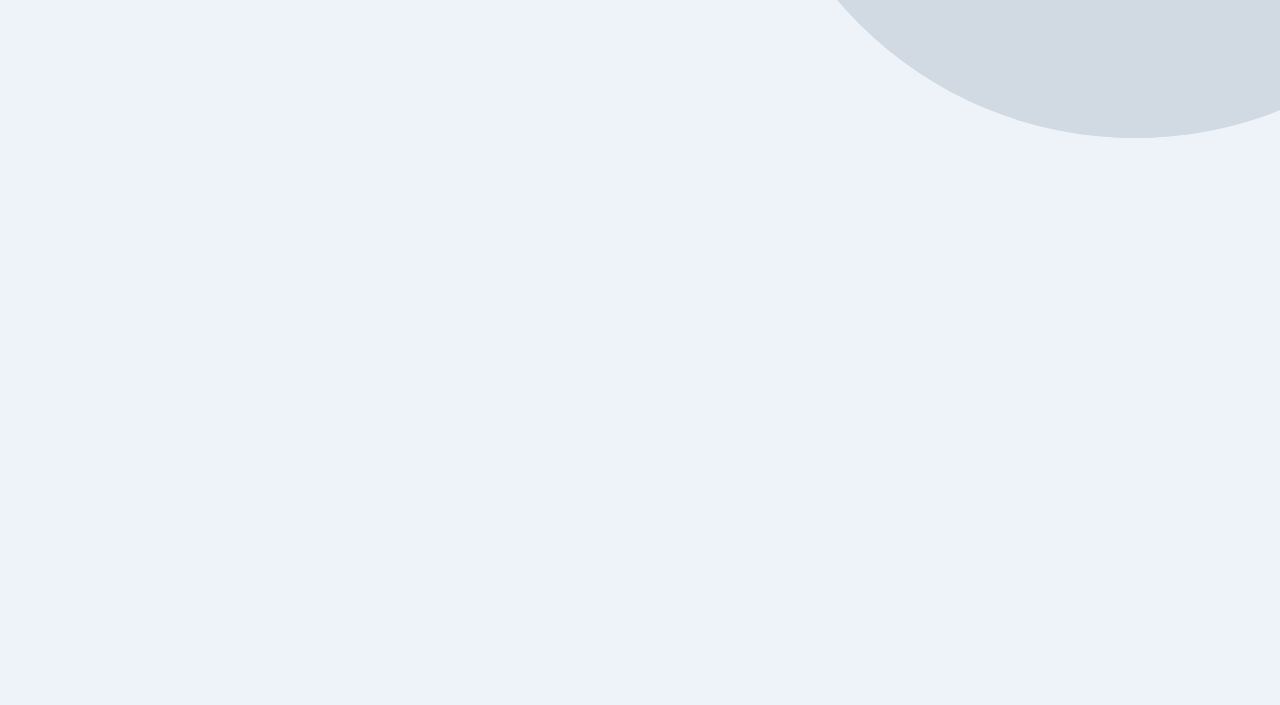
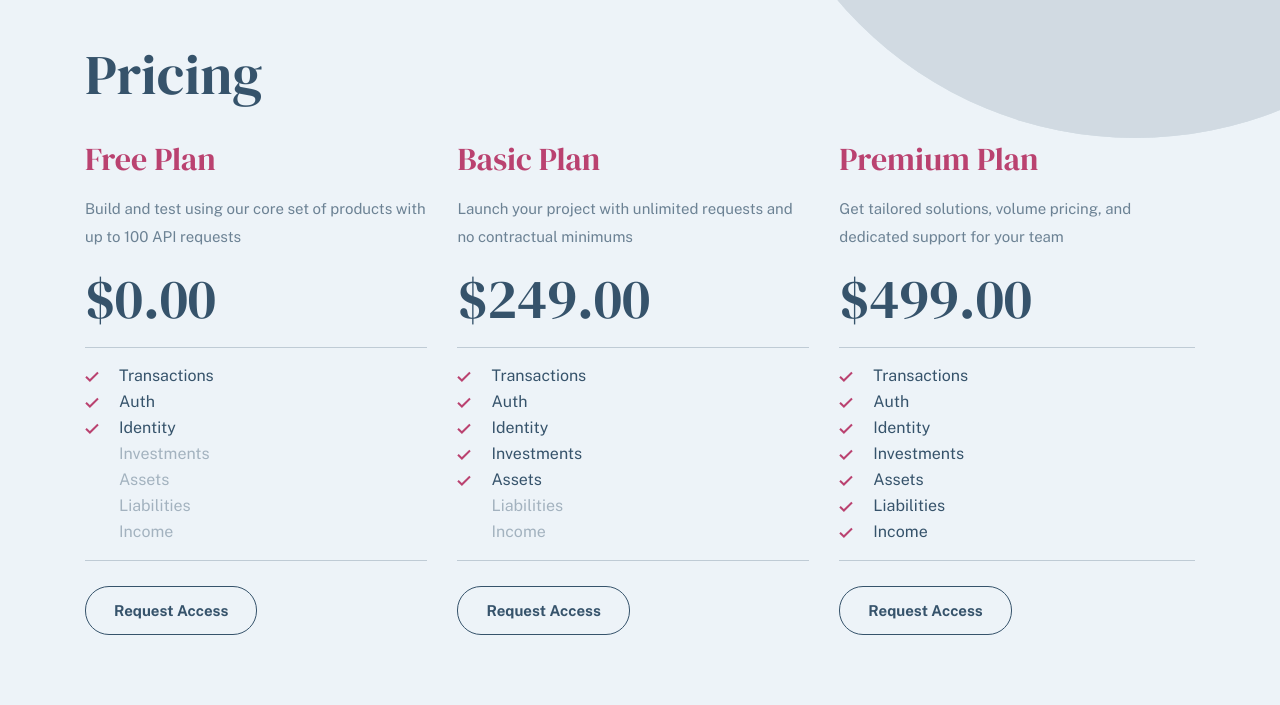
Before and after one commit to webguy83/payapi, a website: page pricing.html in a window 1280 px wide. Shown: the part 92-797 px from the top of the page. Drawn offline with nearby package versions, Linux system fonts and the light colour scheme.

Commit message:
finished pricing

```diff
--- a/pricing.html
+++ b/pricing.html
@@ -45,14 +45,87 @@
             <img src="./assets/shared/mobile/menu.svg" alt="" />
           </button>
         </nav>
+        <h1 class="heading-1">Pricing</h1>
       </div>
     </header>
+    <main class="main-section">
+      <div class="prices-container">
+        <div class="price-block">
+          <h2 class="heading-2">Free Plan</h2>
+          <p class="desc">Build and test using our core set of products with up to 100 API requests</p>
+          <span class="price">$0.00</span>
+          <div class="price-list">
+            <img src="../assets/shared/desktop/icon-check.svg" alt="" />
+            <span class="text">Transactions</span>
+            <img src="../assets/shared/desktop/icon-check.svg" alt="" />
+            <span class="text">Auth</span>
+            <img src="../assets/shared/desktop/icon-check.svg" alt="" />
+            <span class="text">Identity</span>
+            <img class="not-applicable" src="../assets/shared/desktop/icon-check.svg" alt="" />
+            <span class="text not-applicable">Investments</span>
+            <img class="not-applicable" src="../assets/shared/desktop/icon-check.svg" alt="" />
+            <span class="text not-applicable">Assets</span>
+            <img class="not-applicable" src="../assets/shared/desktop/icon-check.svg" alt="" />
+            <span class="text not-applicable">Liabilities</span>
+            <img class="not-applicable" src="../assets/shared/desktop/icon-check.svg" alt="" />
+            <span class="text not-applicable">Income</span>
+          </div>
+          <a class="btn-wrapper"><button type="button" class="req-access-btn">Request Access</button></a>
+        </div>
+        <div class="price-block">
+          <h2 class="heading-2">Basic Plan</h2>
+          <p class="desc">Launch your project with unlimited requests and no contractual minimums</p>
+          <span class="price">$249.00</span>
+          <div class="price-list">
+            <img src="../assets/shared/desktop/icon-check.svg" alt="" />
+            <span class="text">Transactions</span>
+            <img src="../assets/shared/desktop/icon-check.svg" alt="" />
+            <span class="text">Auth</span>
+            <img src="../assets/shared/desktop/icon-check.svg" alt="" />
+            <span class="text">Identity</span>
+            <img src="../assets/shared/desktop/icon-check.svg" alt="" />
+            <span class="text">Investments</span>
+            <img src="../assets/shared/desktop/icon-check.svg" alt="" />
+            <span class="text">Assets</span>
+            <img class="not-applicable" src="../assets/shared/desktop/icon-check.svg" alt="" />
+            <span class="text not-applicable">Liabilities</span>
+            <img class="not-applicable" src="../assets/shared/desktop/icon-check.svg" alt="" />
+            <span class="text not-applicable">Income</span>
+          </div>
+          <a class="btn-wrapper"><button type="button" class="req-access-btn">Request Access</button></a>
+        </div>
+        <div class="price-block">
+          <h2 class="heading-2">Premium Plan</h2>
+          <p class="desc">Get tailored solutions, volume pricing, and dedicated support for your team</p>
+          <span class="price">$499.00</span>
+          <div class="price-list">
+            <img src="../assets/shared/desktop/icon-check.svg" alt="" />
+            <span class="text">Transactions</span>
+            <img src="../assets/shared/desktop/icon-check.svg" alt="" />
+            <span class="text">Auth</span>
+            <img src="../assets/shared/desktop/icon-check.svg" alt="" />
+            <span class="text">Identity</span>
+            <img src="../assets/shared/desktop/icon-check.svg" alt="" />
+            <span class="text">Investments</span>
+            <img src="../assets/shared/desktop/icon-check.svg" alt="" />
+            <span class="text">Assets</span>
+            <img src="../assets/shared/desktop/icon-check.svg" alt="" />
+            <span class="text">Liabilities</span>
+            <img src="../assets/shared/desktop/icon-check.svg" alt="" />
+            <span class="text">Income</span>
+          </div>
+          <a class="btn-wrapper"><button type="button" class="req-access-btn">Request Access</button></a>
+        </div>
+      </div>
+    </main>
     <section class="start-block">
-      <p class="ready-to-start">Ready to start?</p>
-      <form class="schedule-demo-container">
-        <input type="text" name="schedule-demo" placeholder="Enter email address" />
-        <button type="button" class="btn-schedule-demo">Schedule a Demo</button>
-      </form>
+      <div class="start-block-container">
+        <p class="ready-to-start">Ready to start?</p>
+        <form class="schedule-demo-container">
+          <input type="text" name="schedule-demo" placeholder="Enter email address" />
+          <button type="button" class="btn-schedule-demo">Schedule a Demo</button>
+        </form>
+      </div>
     </section>
     <footer class="footer">
       <div class="footer-container">
@@ -76,58 +149,6 @@
         <img src="../assets/shared/desktop/bg-pattern-circle.svg" alt="" class="circle-bg" />
       </div>
     </footer>
-    <!-- Pricing
-    About
-    Contact
-    Schedule a Demo
-
-    Pricing
-
-    Free Plan
-    Build and test using our core set of products with up to 100 API requests
-    $0.00
-
-    Transactions
-    Auth
-    Identity
-    Investments
-    Assets
-    Liabilities
-    Income
-    Request Access
-
-    Basic Plan
-    Launch your project with unlimited requests and no contractual minimums
-    $249.00
-
-    Transactions
-    Auth
-    Identity
-    Investments
-    Assets
-    Liabilities
-    Income
-    Request Access
-
-    Premium Plan
-    Get tailored solutions, volume pricing, and dedicated support for your team
-    $499.00
-
-    Transactions
-    Auth
-    Identity
-    Investments
-    Assets
-    Liabilities
-    Income
-    Request Access
-
-    Ready to start?
-    Enter email address
-    Schedule a Demo
-
-    Pricing
-    About
-    Contact -->
+    <script src="dist/main.js"></script>
   </body>
 </html>
--- a/styles/pricing.css
+++ b/styles/pricing.css
@@ -0,0 +1,150 @@
+.header {
+  justify-content: flex-start;
+}
+
+.header-container {
+  min-height: 23.5rem;
+}
+
+body {
+  min-height: 100vh;
+  display: flex;
+  flex-direction: column;
+  justify-content: space-between;
+}
+
+.header .heading-1 {
+  margin-top: 5rem;
+}
+
+.header {
+  min-height: auto;
+}
+
+.prices-container {
+  max-width: 111rem;
+  margin: 0 auto 8rem;
+  display: flex;
+  gap: 3rem;
+}
+
+.prices-container .heading-2 {
+  font-size: 3.2rem;
+  color: var(--dark-pink);
+}
+
+.prices-container .desc {
+  color: var(--light-san-juan-blue);
+}
+
+.btn-wrapper {
+  border-top: 1px solid var(--san-juan-blue-border);
+  padding-top: 2.5rem;
+}
+
+.not-applicable {
+  opacity: 0.4;
+}
+
+img.not-applicable {
+  visibility: hidden;
+}
+
+.price-list {
+  display: grid;
+  grid-template-columns: auto 1fr;
+  gap: 1rem 2rem;
+  align-items: center;
+  margin: 0rem;
+  text-align: left;
+}
+
+.price {
+  font-size: 5.6rem;
+  font-family: 'DM Serif Display', serif;
+  border-bottom: 1px solid var(--san-juan-blue-border);
+  padding-bottom: 2rem;
+}
+
+.price-block {
+  display: flex;
+  flex-direction: column;
+  gap: 2rem;
+}
+
+.text {
+  font-size: 1.6rem;
+}
+
+.req-access-btn {
+  border-radius: 2.4rem;
+  background: transparent;
+  font: inherit;
+  cursor: pointer;
+  padding: 1.6rem 2.8rem;
+  border: 1px solid #36536b;
+  font-size: 1.5rem;
+  font-weight: 700;
+  color: #36536b;
+  transition: all 0.3s;
+}
+
+.req-access-btn:hover {
+  background: var(--san-juan-blue);
+  color: var(--link-water-white);
+}
+
+.main-section {
+  padding: 0 2.4rem;
+}
+
+@media only screen and (max-width: 860px) {
+  .prices-container .heading-2 {
+    font-size: 2.4rem;
+    margin: 4.8rem 0 8rem;
+  }
+
+  .price {
+    font-size: 4.8rem;
+  }
+
+  .price-list {
+    margin: 0 auto;
+  }
+
+  .price-block {
+    text-align: center;
+  }
+
+  .heading-1 {
+    font-size: 4.8rem;
+    text-align: center;
+  }
+
+  .header-container {
+    min-height: 27.5rem;
+  }
+}
+
+@media only screen and (max-width: 600px) {
+  .main-section {
+    margin: 0 auto;
+  }
+
+  .prices-container {
+    flex-direction: column;
+    gap: inherit;
+  }
+
+  .heading-1 {
+    font-size: 3.2rem;
+  }
+
+  .price {
+    font-size: 5.6rem;
+  }
+
+  .header-container {
+    min-height: 17.5rem;
+  }
+}
--- a/styles/styles.css
+++ b/styles/styles.css
@@ -4,6 +4,7 @@
   --dark-pink: #ba4270;
   --link-water-white: #fbfcfe;
   --san-juan-blue: #36536b;
+  --san-juan-blue-border: rgba(54, 83, 107, 0.25);
   --mirage-blue: #1b262f;
   --light-blue: #edf3f8;
   --charm-pink: #da6d97;
@@ -26,6 +27,10 @@ body {
   color: var(--san-juan-blue);
 }
 
+.heading-1 {
+  font-size: 5.6rem;
+}
+
 .heading-2 {
   font-size: 4.8rem;
   color: var(--link-water-white);
@@ -39,7 +44,6 @@ body {
 .header-container {
   padding: 0 2.4rem;
   overflow: hidden;
-  /* background: url(../assets/shared/desktop/bg-pattern-circle.svg) no-repeat top -15rem right -20rem; */
 }
 
 .header .circle-bg {
@@ -162,7 +166,7 @@ body {
 
 .showMenu {
   visibility: visible;
-  background-color: rgba(0, 0, 0, 0.4);
+  background-color: rgba(var(--san-juan-blue), 0.4);
 }
 
 .showMenu .menu {
@@ -264,28 +268,30 @@ body {
 }
 
 .start-block {
+  padding: 0 4rem 8rem;
+}
+
+.start-block-container {
   display: flex;
   justify-content: space-between;
   align-items: center;
   max-width: 111rem;
   margin: 0 auto;
-  padding: 0 4rem 8rem;
 }
 
 .footer {
   background-color: var(--mirage-blue);
-  padding: 3rem;
-  overflow: hidden;
 }
 
 .footer-container {
   display: flex;
   align-items: center;
   position: relative;
-  max-width: 111rem;
   margin: 0 auto;
   justify-content: space-between;
   gap: 2rem;
+  overflow: hidden;
+  padding: 3rem;
 }
 
 .footer-container .nav-links {
@@ -321,7 +327,7 @@ body {
 }
 
 @media only screen and (max-width: 900px) {
-  .start-block {
+  .start-block-container {
     flex-direction: column;
     gap: 5rem;
   }
@@ -369,6 +375,12 @@ body {
   }
 }
 
+@media only screen and (max-width: 600px) {
+  .header .circle-bg {
+    top: -78rem;
+  }
+}
+
 @media only screen and (max-width: 560px) {
   .main-heading {
     font-size: 3.2rem;
```
Also changed, not shown: index.html (+7 -5 lines).
